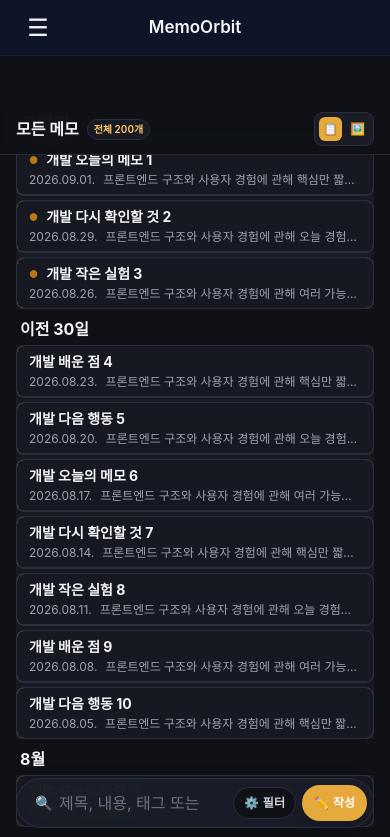
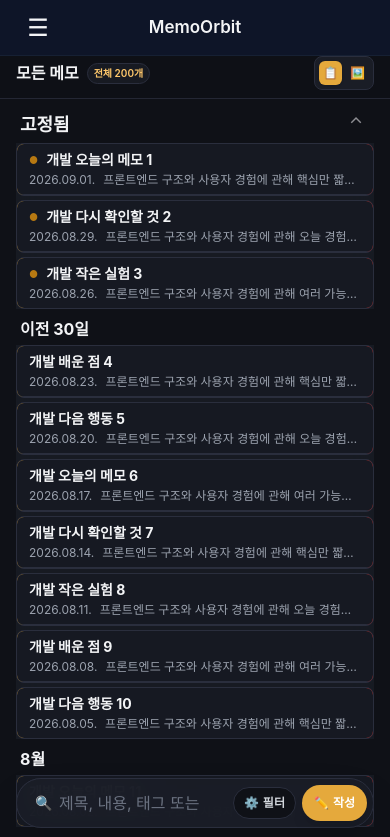
Before and after one commit to jujubeball/260828-memoorbit, a Next.js app: page / in a window 390 px wide. Shown: the top 837 px of the page. Built offline with nearby package versions, Linux system fonts and the light colour scheme.

Commit message:
모바일 상단 고정과 달력 배치 수정

```diff
--- a/app/globals.css
+++ b/app/globals.css
@@ -44,7 +44,7 @@
   width: 100%;
   max-width: 100%;
   min-width: 0;
-  overflow-x: hidden;
+  overflow-x: clip;
 }
 
 body {
@@ -52,7 +52,7 @@
   color: var(--foreground);
   font-family: -apple-system, BlinkMacSystemFont, "SF Pro Text", "Apple SD Gothic Neo", sans-serif;
   min-width: 100%;
-  overflow-x: hidden;
+  overflow-x: clip;
 }
 
 button:disabled {
--- a/src/components/CustomDatePickerPopover.tsx
+++ b/src/components/CustomDatePickerPopover.tsx
@@ -50,7 +50,7 @@
 
   return (
     <div
-      className={`absolute top-full z-50 mt-2 w-[min(356px,calc(100vw-2rem))] rounded-2xl border border-[#2a2e3d] bg-[#1a1d26] p-5 text-[#f3f4f6] shadow-2xl ${align === "right" ? "right-0" : "left-0"}`}
+      className={`fixed left-4 right-4 top-1/2 z-50 w-auto -translate-y-1/2 rounded-2xl border border-[#2a2e3d] bg-[#1a1d26] p-4 text-[#f3f4f6] shadow-2xl sm:absolute sm:left-auto sm:right-auto sm:top-full sm:mt-2 sm:w-[min(356px,calc(100vw-2rem))] sm:translate-y-0 sm:p-5 ${align === "right" ? "sm:right-0" : "sm:left-0"}`}
       role="dialog"
       aria-label="날짜 선택 달력"
       onClick={(event) => event.stopPropagation()}
```
Also changed, not shown: 1 other file (tests, documents, lock files or other folders).
